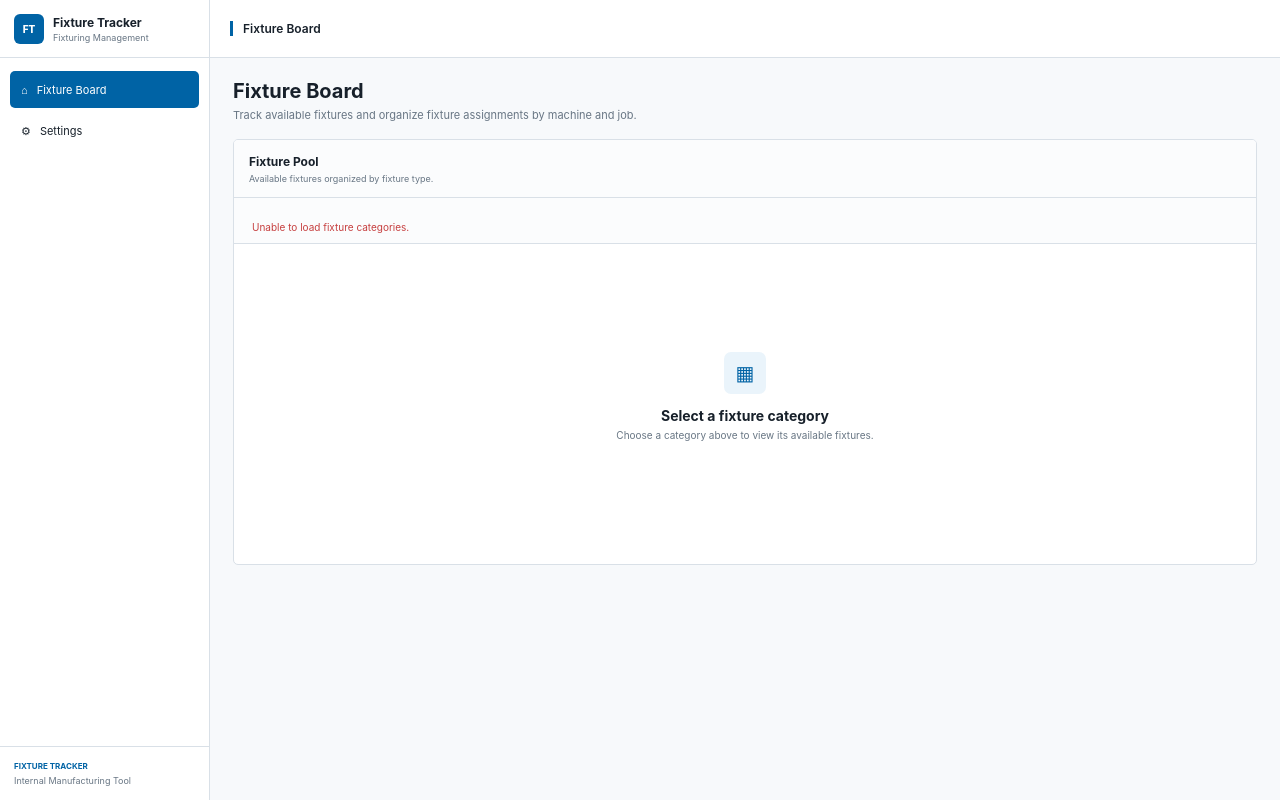
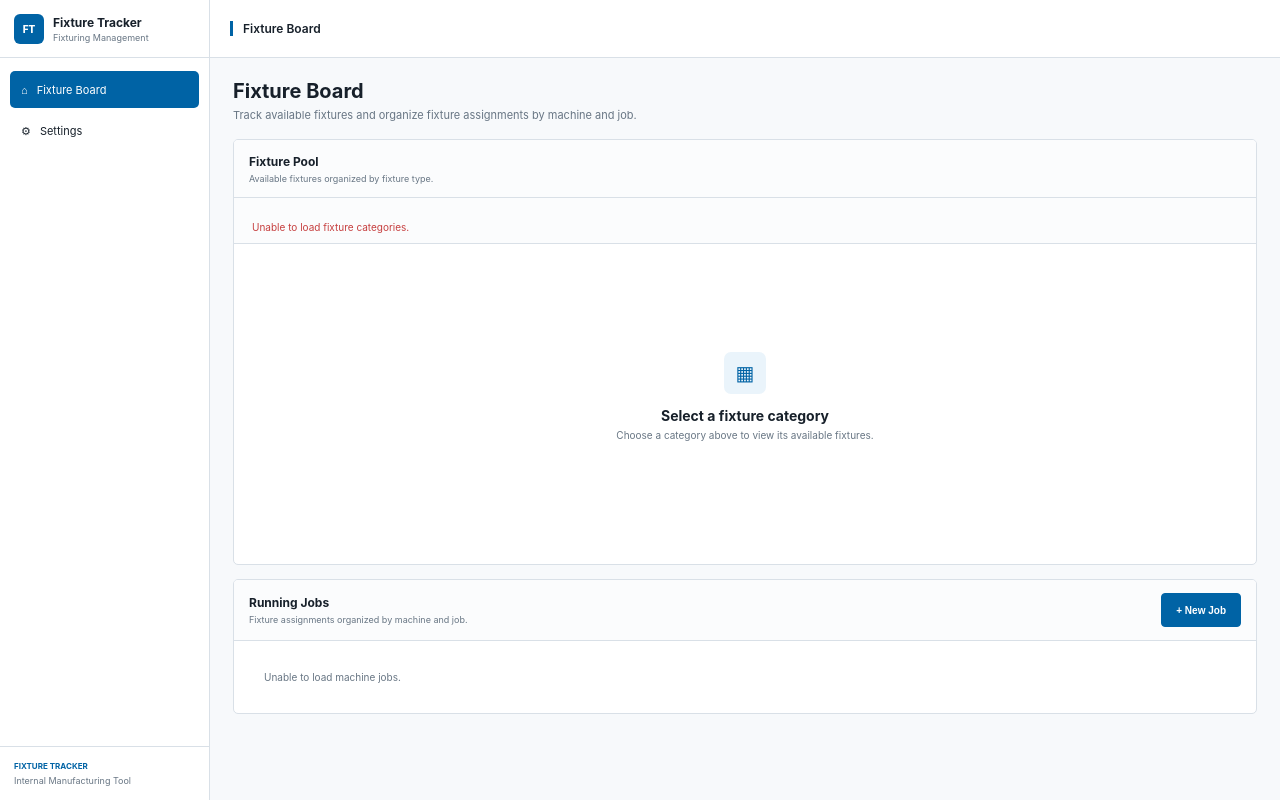
Before and after one commit to a0swald/fixture-tracker, a FastAPI app: page / in a window 1280 px wide. Run offline with FastAPI, Linux system fonts and the light colour scheme.

Commit message:
Feature: add machine job board and job creation

```diff
--- a/app.py
+++ b/app.py
@@ -18,6 +18,10 @@ app.mount("/static", StaticFiles(directory=str(BASE_DIR / "static")), name="stat
 class FolderPaths(BaseModel):
     fixture_pool: str = ""
     machine_jobs: str = ""
+
+class NewJob(BaseModel):
+    machine: str
+    job_name: str
 
 def load_config():
     default = {"fixture_pool": "", "machine_jobs": ""}
@@ -190,3 +194,117 @@ def get_fixture_media(category: str, filename: str):
         )
 
     return FileResponse(media_path)
+
+@app.get("/api/machine-jobs")
+def get_machine_jobs():
+    config = load_config()
+    machine_jobs_path = config.get("machine_jobs", "").strip()
+
+    if not machine_jobs_path:
+        raise HTTPException(
+            status_code=400,
+            detail="Machine Jobs path is not configured."
+        )
+
+    machine_jobs = Path(machine_jobs_path)
+
+    if not machine_jobs.exists() or not machine_jobs.is_dir():
+        raise HTTPException(
+            status_code=400,
+            detail="Machine Jobs path is invalid."
+        )
+
+    try:
+        machines = []
+
+        for machine in machine_jobs.iterdir():
+            if not machine.is_dir():
+                continue
+
+            jobs = sorted(
+                [
+                    job.name
+                    for job in machine.iterdir()
+                    if job.is_dir()
+                ],
+                key=str.lower
+            )
+
+            machines.append({
+                "name": machine.name,
+                "jobs": jobs
+            })
+
+        machines.sort(key=lambda machine: machine["name"].lower())
+
+    except OSError:
+        raise HTTPException(
+            status_code=500,
+            detail="Machine Jobs folder could not be read."
+        )
+
+    return {"machines": machines}
+
+@app.post("/api/machine-jobs")
+def create_machine_job(job: NewJob):
+    config = load_config()
+    machine_jobs_path = config.get("machine_jobs", "").strip()
+
+    if not machine_jobs_path:
+        raise HTTPException(
+            status_code=400,
+            detail="Machine Jobs path is not configured."
+        )
+
+    machine_jobs = Path(machine_jobs_path)
+    machine_path = machine_jobs / job.machine
+    job_name = job.job_name.strip()
+
+    if not job_name:
+        raise HTTPException(
+            status_code=400,
+            detail="Job name is required."
+        )
+
+    try:
+        machine_path.resolve().relative_to(machine_jobs.resolve())
+    except ValueError:
+        raise HTTPException(
+            status_code=400,
+            detail="Invalid machine."
+        )
+
+    if not machine_path.exists() or not machine_path.is_dir():
+        raise HTTPException(
+            status_code=404,
+            detail="Machine was not found."
+        )
+
+    job_path = machine_path / job_name
+
+    try:
+        job_path.resolve().relative_to(machine_path.resolve())
+    except ValueError:
+        raise HTTPException(
+            status_code=400,
+            detail="Invalid job name."
+        )
+
+    if job_path.exists():
+        raise HTTPException(
+            status_code=409,
+            detail="A job with this name already exists on this machine."
+        )
+
+    try:
+        job_path.mkdir()
+    except OSError:
+        raise HTTPException(
+            status_code=500,
+            detail="Job folder could not be created."
+        )
+
+    return {
+        "machine": job.machine,
+        "job_name": job_name
+    }
--- a/static/app.js
+++ b/static/app.js
@@ -1,12 +1,48 @@
 document.addEventListener("DOMContentLoaded", () => {
   const tabsContainer = document.getElementById("fixture-category-tabs");
   const contentContainer = document.getElementById("fixture-category-content");
+  const machineBoard = document.getElementById("machine-board");
+
+    const newJobButton = document.getElementById("new-job-button");
+    const newJobModal = document.getElementById("new-job-modal");
+    const newJobClose = document.getElementById("new-job-close");
+    const newJobCancel = document.getElementById("new-job-cancel");
+    const newJobName = document.getElementById("new-job-name");
+    const newJobMachine = document.getElementById("new-job-machine");
+
+    const newJobCreate = document.getElementById("new-job-create");
+    const newJobError = document.getElementById("new-job-error");
 
   if (!tabsContainer || !contentContainer) {
     return;
   }
 
-  loadFixtureCategories();
+    loadFixtureCategories();
+    loadMachineJobs();
+
+    newJobButton?.addEventListener("click", openNewJobModal);
+    newJobClose?.addEventListener("click", closeNewJobModal);
+    newJobCancel?.addEventListener("click", closeNewJobModal);
+
+    newJobModal?.addEventListener("click", (event) => {
+    if (event.target === newJobModal) {
+    closeNewJobModal();
+    }
+    });
+
+    document.addEventListener("keydown", (event) => {
+    if (event.key === "Escape" && newJobModal && !newJobModal.hidden) {
+    closeNewJobModal();
+    }
+    });
+
+    newJobCreate?.addEventListener("click", createNewJob);
+
+    newJobName?.addEventListener("keydown", (event) => {
+    if (event.key === "Enter") {
+        createNewJob();
+    }
+    });
 
   async function loadFixtureCategories() {
     try {
@@ -117,6 +153,162 @@ document.addEventListener("DOMContentLoaded", () => {
     }
     }
 
+    async function loadMachineJobs() {
+        if (!machineBoard) {
+            return;
+        }
+
+        try {
+            const response = await fetch("/api/machine-jobs");
+
+            if (!response.ok) {
+            throw new Error("Unable to load machine jobs.");
+            }
+
+            const data = await response.json();
+            const machines = data.machines || [];
+
+            if (machines.length === 0) {
+            machineBoard.innerHTML = `
+                <div class="fixture-status">
+                No machine folders found.
+                </div>
+            `;
+            return;
+            }
+
+            machineBoard.innerHTML = machines.map((machine) => `
+            <div class="machine-column">
+                <div class="machine-column-header">
+                <b>${escapeHtml(machine.name)}</b>
+                <small>
+                    ${machine.jobs.length}
+                    ${machine.jobs.length === 1 ? "job" : "jobs"}
+                </small>
+                </div>
+
+                <div class="machine-jobs">
+                ${
+                    machine.jobs.length
+                    ? machine.jobs.map((job) => `
+                        <div class="job-card">
+                            <b>${escapeHtml(job)}</b>
+                        </div>
+                        `).join("")
+                    : `
+                        <div class="machine-empty">
+                            No running jobs
+                        </div>
+                        `
+                }
+                </div>
+            </div>
+            `).join("");
+
+        } catch (error) {
+            machineBoard.innerHTML = `
+            <div class="fixture-status fixture-error">
+                Unable to load machine jobs.
+            </div>
+            `;
+        }
+        }
+
+    async function openNewJobModal() {
+        if (!newJobModal || !newJobMachine || !newJobName) {
+            return;
+        }
+
+        newJobName.value = "";
+        newJobMachine.innerHTML =
+            '<option value="">Select a machine...</option>';
+
+        try {
+            const response = await fetch("/api/machine-jobs");
+
+            if (!response.ok) {
+            throw new Error("Unable to load machines.");
+            }
+
+            const data = await response.json();
+
+            data.machines.forEach((machine) => {
+            const option = document.createElement("option");
+            option.value = machine.name;
+            option.textContent = machine.name;
+            newJobMachine.appendChild(option);
+            });
+
+            newJobModal.hidden = false;
+
+            requestAnimationFrame(() => {
+            newJobName.focus();
+            });
+
+        } catch (error) {
+            alert("Unable to load machines.");
+        }
+        }
+
+        function closeNewJobModal() {
+        if (!newJobModal) {
+            return;
+        }
+
+        newJobModal.hidden = true;
+        }
+
+    async function createNewJob() {
+        const jobName = newJobName.value.trim();
+        const machine = newJobMachine.value;
+
+        newJobError.hidden = true;
+        newJobError.textContent = "";
+
+        if (!jobName || !machine) {
+            newJobError.textContent =
+            "Enter a job number/name and select a machine.";
+            newJobError.hidden = false;
+            return;
+        }
+
+        newJobCreate.disabled = true;
+        newJobCreate.textContent = "Creating...";
+
+        try {
+            const response = await fetch("/api/machine-jobs", {
+            method: "POST",
+            headers: {
+                "Content-Type": "application/json"
+            },
+            body: JSON.stringify({
+                machine: machine,
+                job_name: jobName
+            })
+            });
+
+            if (!response.ok) {
+            const data = await response.json();
+
+            throw new Error(
+                data.detail || "Unable to create job."
+            );
+            }
+
+            closeNewJobModal();
+            await loadMachineJobs();
+
+        } catch (error) {
+            newJobError.textContent = error.message;
+            newJobError.hidden = false;
+
+        } finally {
+            newJobCreate.disabled = false;
+            newJobCreate.textContent = "Create Job";
+        }
+        }
+
+
   function escapeHtml(value) {
     const element = document.createElement("div");
     element.textContent = value;
--- a/static/styles.css
+++ b/static/styles.css
@@ -118,3 +118,205 @@
   color: var(--muted);
   font-size: 8px;
 }
+
+.machine-board-panel {
+  margin-top: 14px;
+}
+
+.machine-board-head {
+  display: flex;
+  flex-direction: row;
+  align-items: center;
+  justify-content: space-between;
+  gap: 16px;
+}
+
+.machine-board-head > div {
+  display: flex;
+  flex-direction: column;
+  align-items: flex-start;
+  text-align: left;
+}
+
+.machine-board-head .button {
+  flex: 0 0 auto;
+  margin-left: auto;
+}
+
+.machine-board {
+  display: grid;
+  grid-template-columns: repeat(5, minmax(150px, 1fr));
+  gap: 10px;
+  padding: 12px;
+  overflow-x: auto;
+}
+
+.machine-column {
+  min-height: 260px;
+  border: 1px solid var(--border);
+  border-radius: 5px;
+  background: #f8fafb;
+  overflow: hidden;
+}
+
+.machine-column-header {
+  padding: 10px 12px;
+  background: #fff;
+  border-bottom: 1px solid var(--border);
+}
+
+.machine-column-header b {
+  display: block;
+  font-size: 11px;
+  color: var(--text);
+}
+
+.machine-column-header small {
+  display: block;
+  margin-top: 2px;
+  color: var(--muted);
+  font-size: 8px;
+}
+
+.machine-jobs {
+  padding: 8px;
+}
+
+.machine-empty {
+  padding: 28px 8px;
+  text-align: center;
+  color: var(--muted);
+  font-size: 9px;
+}
+
+.job-card {
+  margin-bottom: 8px;
+  padding: 10px;
+  background: #fff;
+  border: 1px solid var(--border);
+  border-radius: 4px;
+}
+
+.job-card b {
+  display: block;
+  font-size: 10px;
+  color: var(--text);
+}
+
+.modal-backdrop {
+  position: fixed;
+  inset: 0;
+  z-index: 100;
+  display: grid;
+  place-items: center;
+  padding: 20px;
+  background: rgba(15, 23, 42, 0.38);
+}
+
+.modal-backdrop[hidden] {
+  display: none;
+}
+
+.modal-card {
+  width: min(440px, 100%);
+  background: #fff;
+  border: 1px solid var(--border);
+  border-radius: 6px;
+  box-shadow: 0 18px 50px rgba(15, 23, 42, 0.18);
+}
+
+.modal-header {
+  display: flex;
+  align-items: flex-start;
+  justify-content: space-between;
+  padding: 16px 18px;
+  border-bottom: 1px solid var(--border);
+}
+
+.modal-header h2 {
+  margin: 0;
+  font-size: 15px;
+}
+
+.modal-header p {
+  margin: 4px 0 0;
+  color: var(--muted);
+  font-size: 9px;
+}
+
+.modal-close {
+  border: 0;
+  background: transparent;
+  color: var(--muted);
+  font-size: 20px;
+  line-height: 1;
+  cursor: pointer;
+}
+
+.modal-body {
+  display: flex;
+  flex-direction: column;
+  gap: 14px;
+  padding: 18px;
+}
+
+.form-field {
+  display: flex;
+  flex-direction: column;
+  gap: 6px;
+}
+
+.form-field > span {
+  font-size: 9px;
+  font-weight: 600;
+  color: var(--text);
+}
+
+.form-field input,
+.form-field select {
+  width: 100%;
+  height: 36px;
+  box-sizing: border-box;
+  padding: 0 10px;
+  border: 1px solid var(--border);
+  border-radius: 4px;
+  background: #fff;
+  color: var(--text);
+  font: inherit;
+  font-size: 10px;
+}
+
+.form-field input:focus,
+.form-field select:focus {
+  outline: 2px solid rgba(0, 99, 165, 0.15);
+  border-color: var(--blue);
+}
+
+.form-error {
+  padding: 9px 10px;
+  border-radius: 4px;
+  background: #fff1f2;
+  color: #b42318;
+  font-size: 9px;
+}
+
+.modal-footer {
+  display: flex;
+  justify-content: flex-end;
+  gap: 8px;
+  padding: 12px 18px;
+  border-top: 1px solid var(--border);
+  background: #fafbfc;
+}
+
+.button-secondary {
+  padding: 8px 14px;
+  border: 1px solid var(--border);
+  border-radius: 4px;
+  background: #fff;
+  color: var(--text);
+  font: inherit;
+  font-size: 9px;
+  font-weight: 600;
+  cursor: pointer;
+}
--- a/templates/index.html
+++ b/templates/index.html
@@ -28,6 +28,74 @@
     </div>
   </div>
 </section>
+
+<section class="panel machine-board-panel">
+  <div class="panel-head machine-board-head">
+    <div>
+      <b>Running Jobs</b>
+      <small>Fixture assignments organized by machine and job.</small>
+    </div>
+
+    <button id="new-job-button" class="button" type="button">
+      + New Job
+    </button>
+  </div>
+
+  <div id="machine-board" class="machine-board">
+    <div class="fixture-status">Loading machines...</div>
+  </div>
+</section>
+
+<div id="new-job-modal" class="modal-backdrop" hidden>
+  <div class="modal-card">
+    <div class="modal-header">
+      <div>
+        <h2>New Job</h2>
+        <p>Create a job and assign it to a machine or group.</p>
+      </div>
+
+      <button
+        id="new-job-close"
+        class="modal-close"
+        type="button"
+        aria-label="Close"
+      >
+        ×
+      </button>
+    </div>
+
+    <div class="modal-body">
+      <label class="form-field">
+        <span>Job Number / Name</span>
+        <input
+          id="new-job-name"
+          type="text"
+          placeholder="Enter job number or name"
+          autocomplete="off"
+        >
+      </label>
+
+      <label class="form-field">
+        <span>Machine / Group</span>
+        <select id="new-job-machine">
+          <option value="">Select a machine...</option>
+        </select>
+      </label>
+
+      <div id="new-job-error" class="form-error" hidden></div>
+    </div>
+
+    <div class="modal-footer">
+      <button id="new-job-cancel" class="button-secondary" type="button">
+        Cancel
+      </button>
+
+      <button id="new-job-create" class="button" type="button">
+        Create Job
+      </button>
+    </div>
+  </div>
+</div>
 {% endblock %}
 
 {% block scripts %}
```
